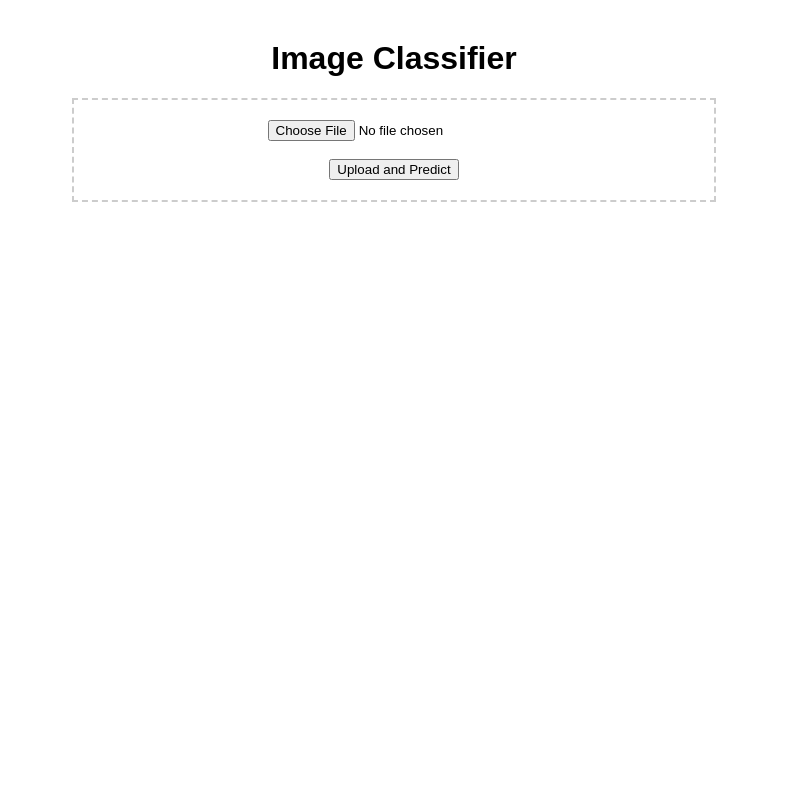
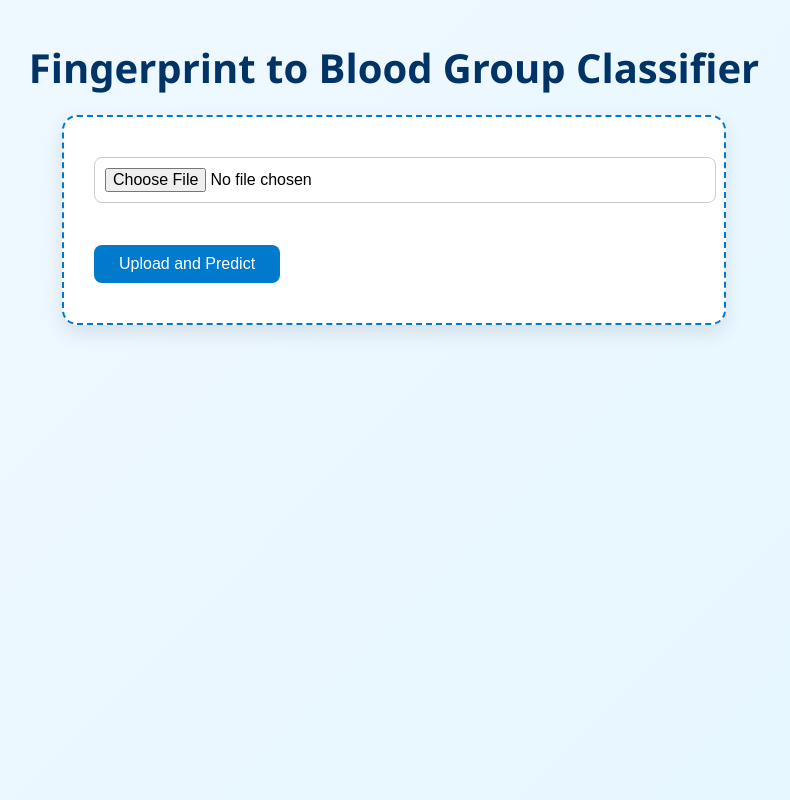
Before and after one commit to Bharanichoppara26/blood-group-detection, a Flask app: page / in a window 1280 px wide. Shown: the whole page, without its empty margins (246-1036 px from the left). Run offline with Flask 3, Linux system fonts and the light colour scheme.

Commit message:
second commit

```diff
--- a/templates/index.html
+++ b/templates/index.html
@@ -1,28 +1,91 @@
 <!DOCTYPE html>
-<html>
+<html lang="en">
 <head>
-    <title>Image Classifier</title>
+    <meta charset="UTF-8">
+    <title>Fingerprint to Blood Group Classifier</title>
     <style>
         body {
-            font-family: Arial, sans-serif;
-            margin: 40px;
+            font-family: 'Segoe UI', Tahoma, Geneva, Verdana, sans-serif;
+            margin: 0;
+            padding: 0;
+            background: linear-gradient(135deg, #f0f8ff, #e6f7ff);
+            display: flex;
+            flex-direction: column;
+            align-items: center;
+            min-height: 100vh;
+        }
+
+        h1 {
+            margin: 40px 0 20px;
+            color: #003366;
+            font-size: 2.5em;
+        }
+
+        .upload-box {
+            background-color: white;
+            border: 2px dashed #007acc;
+            border-radius: 15px;
+            padding: 40px 30px;
+            width: 60%;
+            max-width: 600px;
+            box-shadow: 0 8px 20px rgba(0, 0, 0, 0.1);
+        }
+
+        input[type="file"] {
+            padding: 10px;
+            font-size: 1em;
+            border-radius: 8px;
+            border: 1px solid #ccc;
+            width: 100%;
+        }
+
+        input[type="submit"] {
+            margin-top: 20px;
+            padding: 10px 25px;
+            background-color: #007acc;
+            border: none;
+            border-radius: 8px;
+            color: white;
+            font-size: 1em;
+            cursor: pointer;
+            transition: background-color 0.3s ease;
+        }
+
+        input[type="submit"]:hover {
+            background-color: #005f99;
+        }
+
+        .prediction {
+            margin-top: 30px;
+            padding: 25px;
+            background-color: #e8f5e9;
+            border-left: 6px solid #2e7d32;
+            border-radius: 10px;
+            width: 50%;
+            max-width: 500px;
             text-align: center;
+            font-size: 1.3em;
+            color: #2e7d32;
+            box-shadow: 0 4px 12px rgba(0, 0, 0, 0.08);
         }
-        .upload-box {
-            border: 2px dashed #ccc;
-            padding: 20px;
-            margin: auto;
-            width: 50%;
+
+        .prediction img {
+            margin-top: 15px;
+            width: 300px;
+            border-radius: 10px;
+            border: 2px solid #ccc;
         }
-        .prediction {
-            margin-top: 20px;
-            font-size: 1.5em;
-            color: #2e7d32;
+
+        @media (max-width: 768px) {
+            .upload-box, .prediction {
+                width: 85%;
+            }
         }
     </style>
 </head>
 <body>
-    <h1>Image Classifier</h1>
+    <h1>Fingerprint to Blood Group Classifier</h1>
+
     <div class="upload-box">
         <form method="POST" enctype="multipart/form-data">
             <input type="file" name="image" required>
@@ -33,8 +96,8 @@
 
     {% if prediction %}
         <div class="prediction">
-            <p><strong>Predicted Class:</strong> {{ prediction }}</p>
-            <img src="{{ image_path }}" width="300">
+            <p><strong>Predicted Blood Group:</strong> {{ prediction }}</p>
+            <img src="{{ image_path }}" alt="Uploaded Fingerprint Image">
         </div>
     {% endif %}
 </body>
```
Also changed, not shown: static/uploads/Screenshot 2025-04-09 214808.png (added), static/uploads/Screenshot 2025-04-09 214936.png (added), static/uploads/cluster_4_15.BMP (added), static/uploads/cluster_4_201.BMP (added), static/uploads/cluster_5_130.BMP (added), static/uploads/cluster_5_314.BMP (added), static/uploads/cluster_5_94.BMP (added), static/uploads/cluster_6_249.BMP (added), static/uploads/cluster_6_39.BMP (added).
